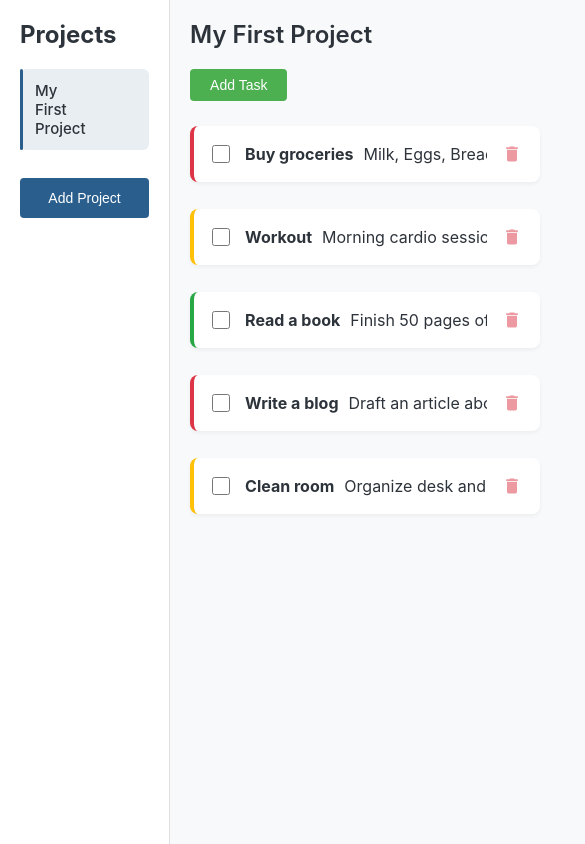
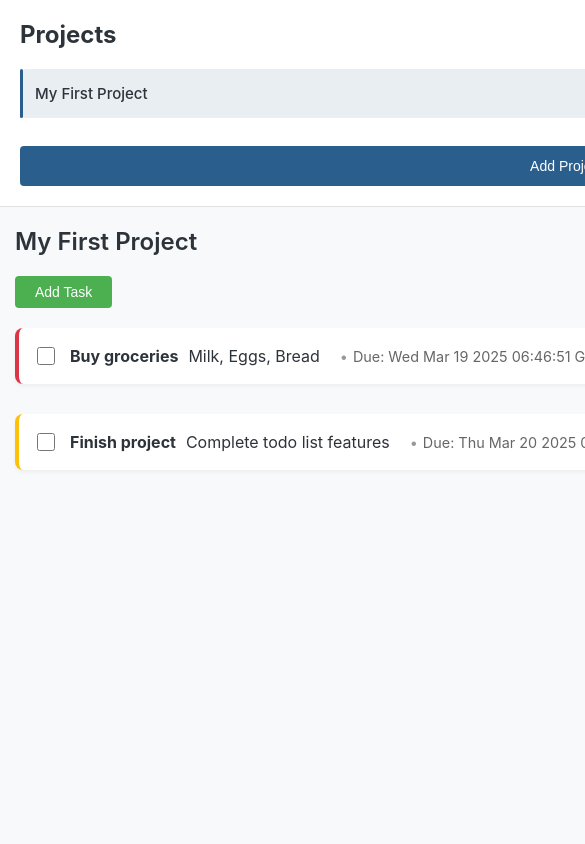
Before and after one commit to aneesh199608/to-do-list, a website built with webpack: page src/index.html in a window 390 px wide. Shown: the top 844 px of the page, 585 px wide, since content can reach past the window. Built offline with nearby package versions, Linux system fonts and the light colour scheme.

Commit message:
feat: add local storage, fix styling of task list

```diff
--- a/src/index.html
+++ b/src/index.html
@@ -10,8 +10,14 @@
         <div class="sidebar">
             <h2>Projects</h2>
             <div id="project-container"></div>
+            <button id="add-project-btn">Add Project</button>
         </div>
-        <button id="add-project-btn">Add Project</button>
+
+        <main class="task-container">
+            <h2 id="project-title">Inbox</h2>
+            <button id="add-task-btn">Add Task</button>
+            <div id="task-list"></div>
+        </main>
     </div>
 
     <dialog id="project-form-modal" class="modal">
@@ -58,14 +64,6 @@
         </form>
     </dialog>
 
-    <main class="task-container">
-        <h2 id="project-title">Inbox</h2>
-        <button id="add-task-btn">Add Task</button>
-        <div id="task-list">
-
-        </div>
-    </main>
-
-  <script src="bundle.js" type="module"></script>
+    <script src="bundle.js" type="module"></script>
 </body>
 </html>
--- a/src/modules/Project.js
+++ b/src/modules/Project.js
@@ -25,4 +25,21 @@ export default class Project {
             task.updateTask(updates);
         }
     }
+
+    toJSON() {
+        return {
+            name: this.name,
+            tasks: this.tasks.map(task => task.toJSON())
+        };
+    }
+
+    fromJSON(json) {
+        const project = new Project(json.name);
+        project.tasks = json.tasks.map(taskJson => {
+            const task = Task.fromJSON(taskJson);
+            task.id = taskJson.id; // Preserve original ID
+            return task;
+        });
+        return project;
+    }
 }
--- a/src/modules/Task.js
+++ b/src/modules/Task.js
@@ -1,7 +1,10 @@
 import { format, isFuture, isToday, isTomorrow } from 'date-fns';
+
+let lastId = 0;
 
 export default class Task {
     constructor(title, description, dueDate, priority) {
+        this.id = ++lastId;
         this.title = title;
         this.description = description;
         this.dueDate = new Date(dueDate);
@@ -50,4 +53,27 @@ export default class Task {
     get isOverdue() {
         return !this.completed && !isFuture(this.dueDate);
     }
+
+    toJSON() {
+        return {
+            id: this.id,
+            title: this.title,
+            description: this.description,
+            dueDate: this.dueDate.toISOString(),
+            priority: this.priority,
+            completed: this.completed
+        };
+    }
+
+    static fromJSON(json) {
+        const task = new Task(
+            json.title,
+            json.description,
+            json.dueDate,
+            json.priority
+        );
+        task.id = json.id;
+        task.completed = json.completed;
+        return task;
+    }
 }
--- a/src/modules/TaskUI.js
+++ b/src/modules/TaskUI.js
@@ -36,18 +36,18 @@ export default class TaskUI {
       taskElement.classList.add('task', `${task.priority.toLowerCase()}-priority`);
       taskElement.innerHTML = `
         <div class="task-content">
-          <input type="checkbox" class="task-checkbox" ${task.completed ? 'checked' : ''}>
+          <input type="checkbox" class="task-checkbox"
+                 ${task.completed ? 'checked' : ''}
+                 data-task-id="${task.id}">
           <div class="task-text ${task.completed ? 'completed' : ''}">
             <strong>${task.title}</strong>
             <span>${task.description}</span>
             <div class="task-meta">
-              <span class="${task.isOverdue ? 'overdue' : ''}">
-                ${task.relativeDate} ${task.isOverdue ? '(Overdue)' : ''}
-              </span>
+              <span>Due: ${task.dueDate}</span>
               <span>Priority: ${task.priority}</span>
             </div>
           </div>
-          <div class="delete-task" data-remove-task="${task.title}">
+          <div class="delete-task" data-delete-task-id="${task.id}">
             <svg viewBox="0 0 24 24">
               <path d="M6 19c0 1.1.9 2 2 2h8c1.1 0 2-.9 2-2V7H6v12zM19 4h-3.5l-1-1h-5l-1 1H5v2h14V4z"/>
             </svg>
@@ -61,21 +61,41 @@ export default class TaskUI {
   }
 
   static setupTaskEventListeners() {
-    document.querySelectorAll('[data-remove-task]').forEach(deleteBtn => {
-      deleteBtn.addEventListener('click', (e) => {
-        UI.removeTask(e.target.dataset.removeTask);
-      });
+    document.querySelectorAll('.task-checkbox').forEach(checkbox => {
+        checkbox.addEventListener('change', (e) => {
+            const taskId = parseInt(e.target.dataset.taskId);
+            const currentProject = UI.toDoList.getCurrentProject();
+
+            if (currentProject) {
+                const task = currentProject.tasks.find(t => t.id === taskId);
+                if (task) {
+                    task.toggleComplete();
+                    UI.toDoList.saveToLocalStorage();
+
+                    // Find the task text element relative to the checkbox
+                    const taskText = e.target.nextElementSibling;
+                    if (taskText) {
+                        taskText.classList.toggle('completed', task.completed);
+                    }
+                }
+            }
+        });
     });
 
-    document.querySelectorAll('.task-checkbox').forEach(checkbox => {
-      checkbox.addEventListener('change', (e) => {
-        const taskElement = e.target.closest('.task');
-        const taskTitle = taskElement.querySelector('.delete-task').dataset.removeTask;
-        const currentProject = UI.toDoList.getCurrentProject();
-        const task = currentProject.getTask(taskTitle);
-        task.toggleComplete();
-        taskElement.querySelector('.task-text').classList.toggle('completed');
-      });
+    // Delete button handler (separate data attribute)
+    document.querySelectorAll('[data-delete-task-id]').forEach(deleteBtn => {
+        deleteBtn.addEventListener('click', (e) => {
+            const taskId = parseInt(e.target.closest('[data-delete-task-id]').dataset.deleteTaskId);
+            const currentProject = UI.toDoList.getCurrentProject();
+            if (currentProject) {
+                const taskIndex = currentProject.tasks.findIndex(t => t.id === taskId);
+                if (taskIndex > -1) {
+                    currentProject.tasks.splice(taskIndex, 1);
+                    UI.toDoList.saveToLocalStorage();
+                    TaskUI.renderTasks();
+                }
+            }
+        });
     });
   }
 
--- a/src/modules/ToDoList.js
+++ b/src/modules/ToDoList.js
@@ -1,9 +1,43 @@
 import Project from './Project.js';
+import Task from './Task.js';
 
 export default class ToDoList {
     constructor() {
         this.projects = [];
         this.currentProject = null;
+        this.loadFromLocalStorage();
+
+        // Check if localStorage was empty and load sample data
+        if (this.projects.length === 0 && !localStorage.getItem('todoListData')) {
+            this.loadSampleData();
+            this.saveToLocalStorage();
+        }
+    }
+
+    saveToLocalStorage() {
+        const data = {
+            projects: this.projects.map(project => project.toJSON()),
+            currentProject: this.currentProject?.name
+        };
+        localStorage.setItem('todoListData', JSON.stringify(data));
+    }
+
+    loadFromLocalStorage() {
+        const data = JSON.parse(localStorage.getItem('todoListData'));
+
+        if (!data || !data.projects) {
+            return; // Let constructor handle sample data
+        }
+
+        this.projects = data.projects.map(projectData => {
+            const project = new Project(projectData.name);
+            project.tasks = projectData.tasks.map(taskData => Task.fromJSON(taskData));
+            return project;
+        });
+
+        this.currentProject = this.projects.find(
+            p => p.name === data.currentProject
+        ) || null;
     }
 
     addProject(project) {
@@ -13,6 +47,7 @@ export default class ToDoList {
             if (!this.currentProject) {
                 this.currentProject = project;
             }
+            this.saveToLocalStorage();
         }
     }
 
@@ -24,6 +59,7 @@ export default class ToDoList {
             if (this.currentProject?.name === projectName) {
                 this.currentProject = null;
             }
+            this.saveToLocalStorage();
         }
     }
 
@@ -45,4 +81,30 @@ export default class ToDoList {
     getCurrentProject() {
         return this.currentProject;
     }
+
+    loadSampleData() {
+        const sampleProject = new Project("My First Project");
+
+        // Add sample tasks with dates
+        sampleProject.addTask(new Task(
+            "Buy groceries",
+            "Milk, Eggs, Bread",
+            new Date().toISOString(),
+            "High"
+        ));
+
+        sampleProject.addTask(new Task(
+            "Finish project",
+            "Complete todo list features",
+            new Date(Date.now() + 86400000).toISOString(), // Tomorrow
+            "Medium"
+        ));
+
+        this.addProject(sampleProject);
+    }
+
+    // Add this for development purposes only
+    static clearStorage() {
+        localStorage.removeItem('todoListData');
+    }
 }
--- a/src/modules/UI.js
+++ b/src/modules/UI.js
@@ -11,11 +11,6 @@ export default class UI {
   static init() {
     console.log("UI Initialized");
 
-    if (!UI.toDoList.projects) {
-      UI.toDoList.projects = [];
-    }
-
-    UI.loadSampleData();
     ProjectUI.renderProjects();
     TaskUI.renderTasks();
     UI.setupEventListeners();
@@ -27,6 +22,7 @@ export default class UI {
       UI.toDoList.setCurrentProject(project);
       ProjectUI.renderProjects();
       TaskUI.renderTasks();
+      UI.toDoList.saveToLocalStorage();
     };
 
     FormHandler.onTaskSubmit = (taskData) => {
@@ -44,21 +40,10 @@ export default class UI {
       );
       currentProject.addTask(newTask);
       TaskUI.renderTasks();
+      UI.toDoList.saveToLocalStorage();
     };
 
     FormHandler.initializeFormHandlers();
-  }
-
-  static loadSampleData() {
-    const sampleProject = new Project("My First Project");
-
-    sampleProject.addTask(new Task("Buy groceries", "Milk, Eggs, Bread", "2025-03-15", "High"));
-    sampleProject.addTask(new Task("Workout", "Morning cardio session", "2025-03-16", "Medium"));
-    sampleProject.addTask(new Task("Read a book", "Finish 50 pages of a novel", "2025-03-17", "Low"));
-    sampleProject.addTask(new Task("Write a blog", "Draft an article about JavaScript", "2025-03-18", "High"));
-    sampleProject.addTask(new Task("Clean room", "Organize desk and wardrobe", "2025-03-19", "Medium"));
-
-    UI.toDoList.addProject(sampleProject);
   }
 
   static setupEventListeners() {
--- a/src/styles.css
+++ b/src/styles.css
@@ -24,19 +24,28 @@ body {
 /* Main Layout */
 .container {
   display: flex;
-  flex-direction: column;
-  width: 250px;
+  min-height: 100vh;
+}
+
+.sidebar {
+  width: 300px;
+  background: white;
   border-right: 1px solid var(--border-color);
   padding: 20px;
   height: 100vh;
-  background: white;
+  position: fixed;
+  left: 0;
+  top: 0;
 }
 
 .task-container {
   flex: 1;
+  margin-left: 300px;
   padding: 30px 40px;
-  max-width: calc(100vw - var(--sidebar-width));
-  background: #f8f9fa;
+  min-height: 100vh;
+  background: var(--background-color);
+  width: calc(100vw - 300px);
+  overflow-x: hidden;
 }
 
 /* Project Sidebar */
@@ -113,6 +122,7 @@ body {
   cursor: pointer;
   font-size: 14px;
   transition: background 0.2s;
+  margin-bottom: 25px;
 }
 
 #add-task-btn:hover {
@@ -129,6 +139,8 @@ body {
   display: flex;
   align-items: center;
   gap: 15px;
+  width: 100%;
+  box-sizing: border-box;
 }
 
 .task.high-priority { border-left-color: #dc3545; }
@@ -226,16 +238,26 @@ dialog.modal h2 {
     width: 100%;
     position: static;
     height: auto;
+    border-right: none;
+    border-bottom: 1px solid var(--border-color);
   }
 
   .task-container {
+    width: 100%;
     margin-left: 0;
-    max-width: 100%;
-    padding: 20px;
+    padding: 20px 15px;
   }
 
   .container {
     flex-direction: column;
+  }
+
+  #task-list {
+    max-width: 100%;
+  }
+
+  #add-task-btn {
+    margin-bottom: 20px;
   }
 }
 
@@ -287,6 +309,10 @@ dialog.modal h2 {
   opacity: 0.7;
 }
 
+.task-text.completed .task-meta {
+  opacity: 0.5;
+}
+
 .delete-task {
   width: 20px;
   height: 20px;
@@ -326,10 +352,12 @@ dialog.modal h2 {
 
 /* Add spacing between Add Task button and list */
 #task-list {
-  margin-top: 25px;
   display: flex;
   flex-direction: column;
-  gap: 12px;
+  gap: 15px;
+  width: 100%;
+  max-width: 100%;
+  margin: 0;
 }
 
 .empty-state {
```
Also changed, not shown: dist/bundle.js, dist/index.html.
